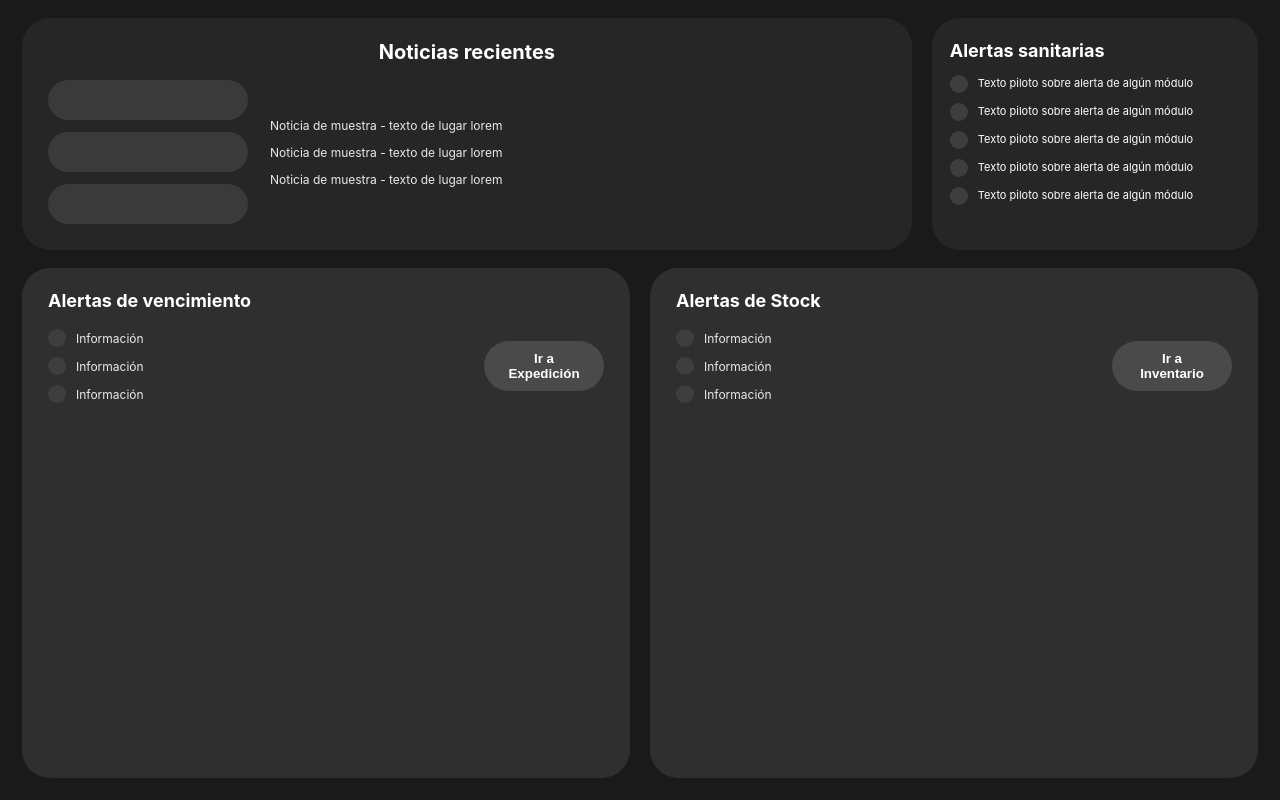
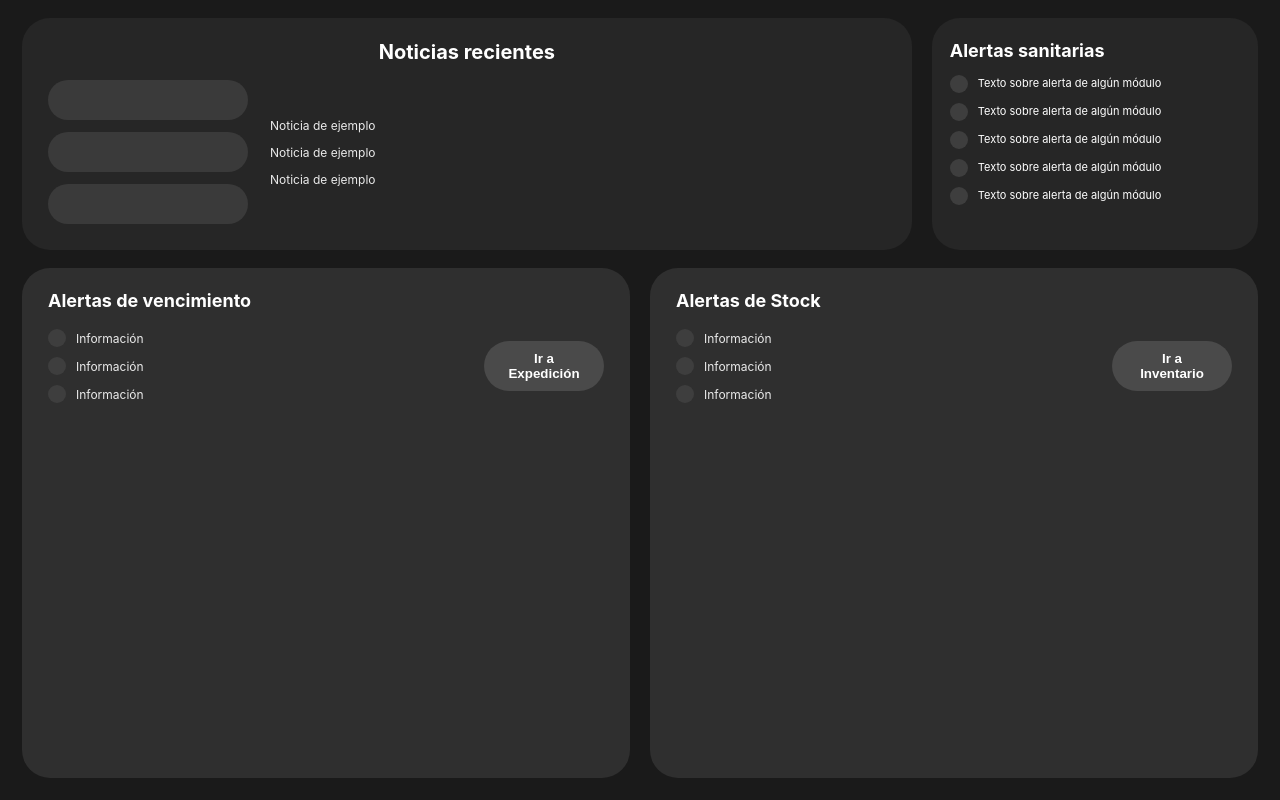
Before and after one commit to Daerk-z/Daerk-z.github.io, a plain HTML site: page frames/inicio.html in a window 1280 px wide. Drawn offline with Linux system fonts and the light colour scheme.

Commit message:
Update inicio frame info

```diff
--- a/frames/inicio.html
+++ b/frames/inicio.html
@@ -19,9 +19,9 @@
                         <button class="news-pill" type="button"></button>
                     </div>
                     <div class="news-list">
-                        <span class="news-item">Noticia de muestra - texto de lugar lorem</span>
-                        <span class="news-item">Noticia de muestra - texto de lugar lorem</span>
-                        <span class="news-item">Noticia de muestra - texto de lugar lorem</span>
+                        <span class="news-item">Noticia de ejemplo </span>
+                        <span class="news-item">Noticia de ejemplo </span>
+                        <span class="news-item">Noticia de ejemplo </span>
                     </div>
                 </div>
             </div>
@@ -31,23 +31,23 @@
                 <ul class="alertas-list">
                     <li class="alertas-item">
                         <span class="alert-dot"></span>
-                        <span class="alert-text">Texto piloto sobre alerta de algún módulo</span>
+                        <span class="alert-text">Texto sobre alerta de algún módulo</span>
                     </li>
                     <li class="alertas-item">
                         <span class="alert-dot"></span>
-                        <span class="alert-text">Texto piloto sobre alerta de algún módulo</span>
+                        <span class="alert-text">Texto sobre alerta de algún módulo</span>
                     </li>
                     <li class="alertas-item">
                         <span class="alert-dot"></span>
-                        <span class="alert-text">Texto piloto sobre alerta de algún módulo</span>
+                        <span class="alert-text">Texto sobre alerta de algún módulo</span>
                     </li>
                     <li class="alertas-item">
                         <span class="alert-dot"></span>
-                        <span class="alert-text">Texto piloto sobre alerta de algún módulo</span>
+                        <span class="alert-text">Texto sobre alerta de algún módulo</span>
                     </li>
                     <li class="alertas-item">
                         <span class="alert-dot"></span>
-                        <span class="alert-text">Texto piloto sobre alerta de algún módulo</span>
+                        <span class="alert-text">Texto sobre alerta de algún módulo</span>
                     </li>
                 </ul>
             </aside>
```
